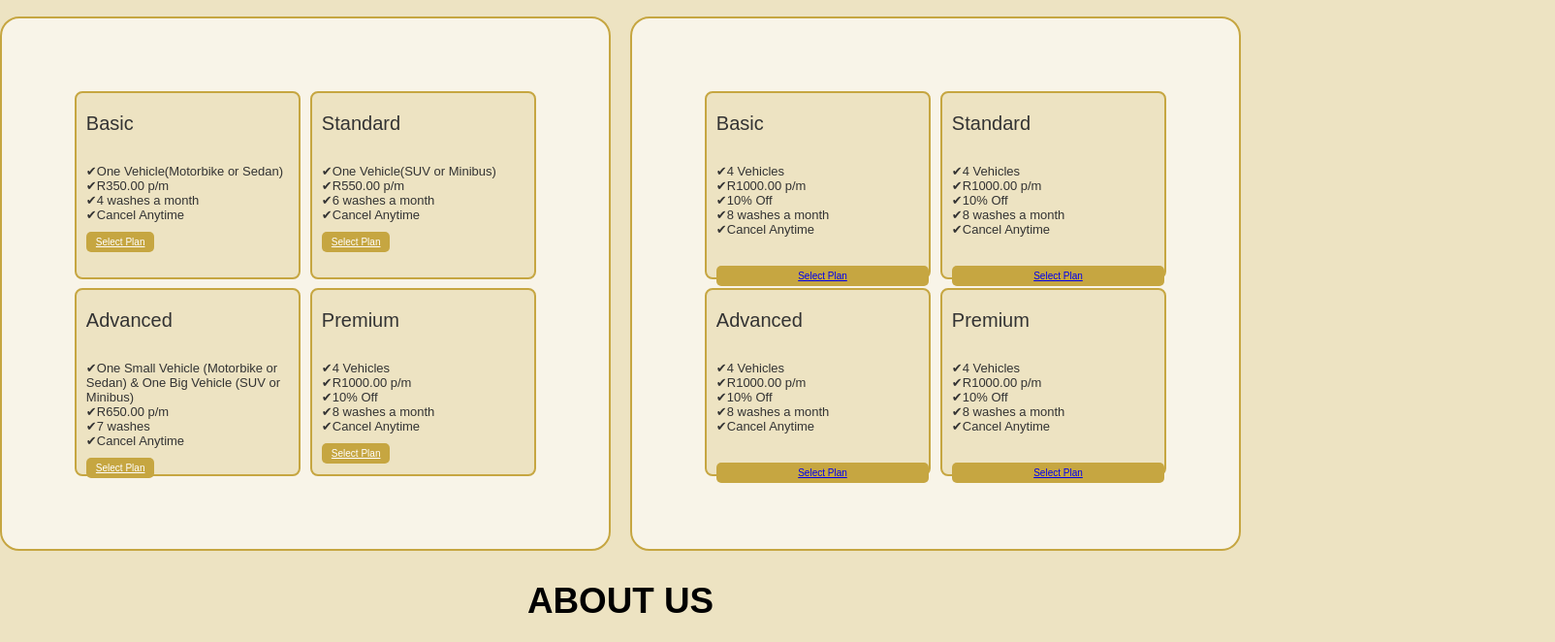
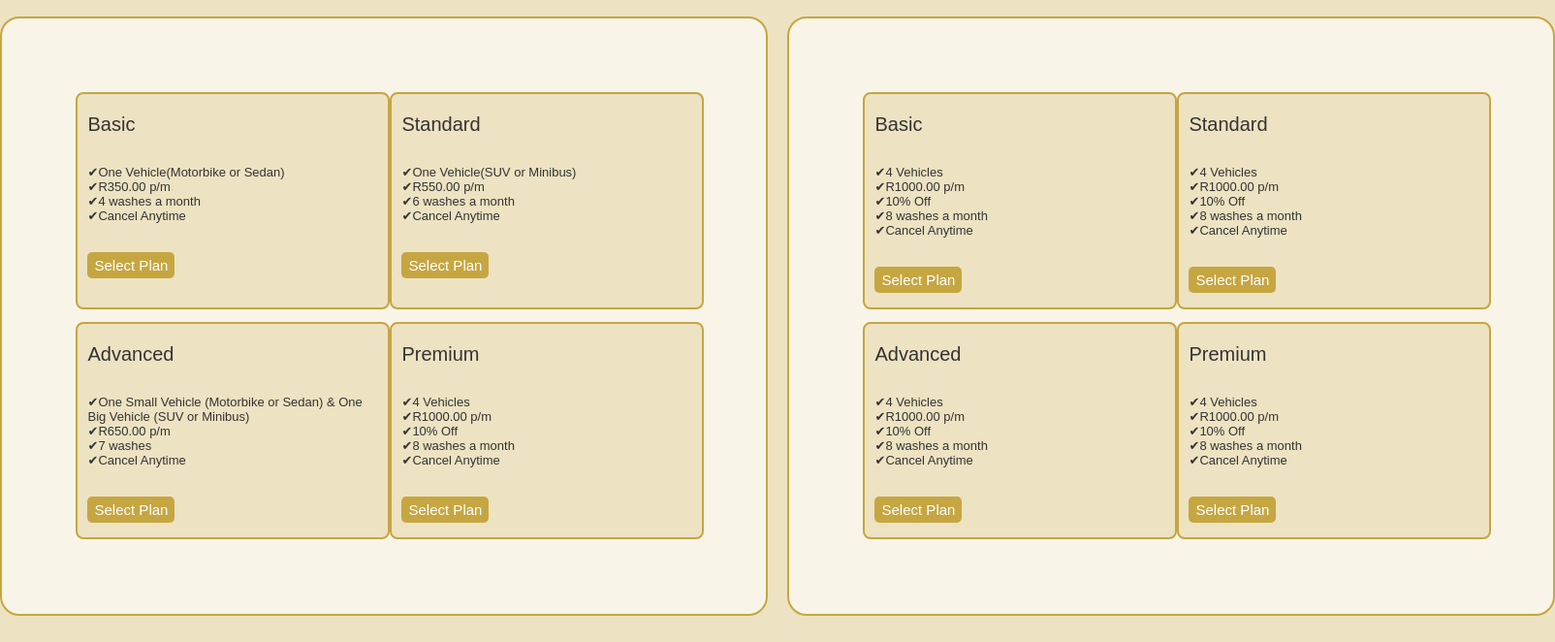
Before and after one commit to Pholisa/CareOnCall, a plain HTML site: page index.html in a window 1280 px wide. Shown: the part 1500-2162 px from the top of the page at 97% size, 1604 px wide, since content can reach past the window. Drawn offline with Linux system fonts and the light colour scheme.

Commit message:
Styling
Style the "select plan" buttons.

```diff
--- a/index.html
+++ b/index.html
@@ -113,7 +113,7 @@
             <h3></h3>
             <div class="subscription-box-one">
                 <div class="carwash-container">
-
+                    <!-- Plans -->
                     <div class="basic-plan">
                         <p>Basic</p>
                         <ul>
@@ -122,7 +122,9 @@
                             <li><span class="checkmark">✔</span>4 washes a month</li>
                             <li><span class="checkmark">✔</span>Cancel Anytime</li>
                         </ul>
-                        <a href="index.html" class="subscription-button">Select Plan</a>
+                        <div class="subscription-button">
+                            <a href="index.html">Select Plan</a>
+                        </div>
                     </div>
 
                     <div class="standard-plan">
@@ -132,8 +134,11 @@
                             <li><span class="checkmark">✔</span>R550.00 p/m</li>
                             <li><span class="checkmark">✔</span>6 washes a month</li>
                             <li><span class="checkmark">✔</span>Cancel Anytime</li>
+                            <li><span class="checkmark"></span></li>
                         </ul>
-                        <a href="index.html" class="subscription-button">Select Plan</a>
+                        <div class="subscription-button">
+                            <a href="index.html">Select Plan</a>
+                        </div>
                     </div>
 
                     <div class="advanced-plan">
@@ -143,10 +148,12 @@
                             <li><span class="checkmark">✔</span>R650.00 p/m</li>
                             <li><span class="checkmark">✔</span>7 washes</li>
                             <li><span class="checkmark">✔</span>Cancel Anytime</li>
+                            <li></li>
                         </ul>
-                        <a href="index.html" class="subscription-button">Select Plan</a>
+                        <div class="subscription-button">
+                            <a href="index.html">Select Plan</a>
+                        </div>
                     </div>
-
 
                     <div class="premium-plan">
                         <p>Premium</p>
@@ -157,7 +164,9 @@
                             <li><span class="checkmark">✔</span>8 washes a month</li>
                             <li><span class="checkmark">✔</span>Cancel Anytime</li>
                         </ul>
-                        <a href="index.html" class="subscription-button">Select Plan</a>
+                        <div class="subscription-button">
+                            <a href="index.html">Select Plan</a>
+                        </div>
                     </div>
                 </div>
             </div>
@@ -166,6 +175,7 @@
         <div class="subscription-content-two">
             <div class="subscription-box-two">
                 <div class="housekeeping-container">
+                    <!-- Plans -->
                     <div class="basic-plan">
                             <p>Basic</p>
                             <ul>
--- a/style.css
+++ b/style.css
@@ -340,20 +340,28 @@ body{
 
   .subscription-button {
     background-color: #C6A641;
-    color: white;
-    padding: 5px 10px;
+    width: 5rem;
+    padding: 5px 5px;
     border: none;
     border-radius: 5px;
-    font-size: 10px;
+    font-size: 15px;
     cursor: pointer;
     transition: background-color 0.3s;
     margin-left: 10px;
   }
 
-  .subscription-button:hover {
-    background-color: #ede3c2;
-  }
+  .subscription-button a {
+    text-decoration: none;
+    color: white;
+}
 
+.subscription-button:hover {
+  background-color: #ede3c2;
+}
+
+.subscription-button a:hover {
+  color: #333;
+}
 
 .savebtn button {
   background-color: #C6A641;
@@ -380,7 +388,8 @@ body{
 }
 
 .basic-plan {
-  height: 190px;
+  height: 220px;
+  width: 20rem;
   background-color: #ede3c2;
   border: 2px solid #C6A641 ;
   border-radius: 8px;
@@ -388,7 +397,8 @@ body{
 }
 
 .standard-plan {
-  height: 190px;
+  height: 220px;
+  width: 20rem;
   background-color: #ede3c2;
   border: 2px solid #C6A641;
   margin: 2%;
@@ -397,7 +407,8 @@ body{
 }
 
 .premium-plan {
-  height: 190px;
+  height: 220px;
+  width: 20rem;
   background-color: #ede3c2;
   border: 2px solid #C6A641;
   border-radius: 8px;
@@ -406,7 +417,8 @@ body{
 }
 
 .advanced-plan {
-  height: 190px;
+  height: 220px;
+  width: 20rem;
   background-color: #ede3c2;
   border: 2px solid #C6A641;
   border-radius: 8px;
```
